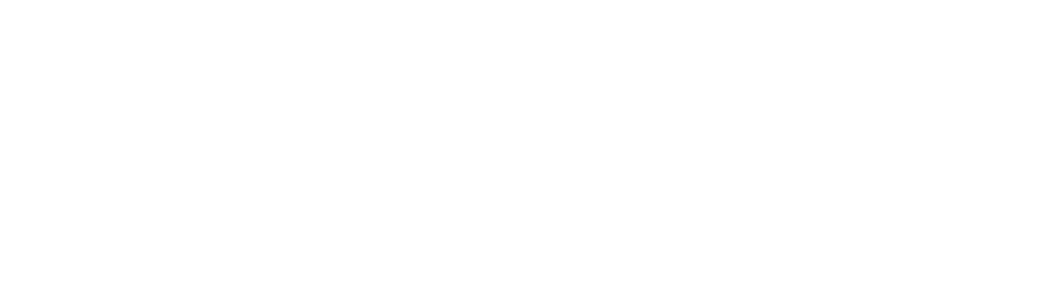
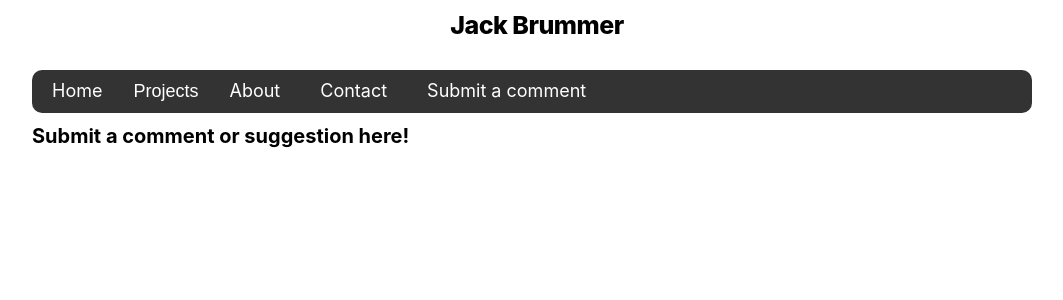
Before and after one commit to jbrummer402/Resume-Site, a Next.js app: page /comment in a window 1280 px wide. Shown: the top 300 px of the page, without its empty margins (108-1171 px from the left). Built offline with nearby package versions, Linux system fonts and the light colour scheme.

Commit message:
Working on comments page

```diff
--- a/components/layout.js
+++ b/components/layout.js
@@ -49,11 +49,11 @@
             </>
             ) : (
             <>
-
+                <main>{children}</main>
             </>
             )}
       </header>
-      <main>{children}</main>
+
 
     </div>
     </div>
--- a/pages/comment.js
+++ b/pages/comment.js
@@ -1,4 +1,17 @@
+import Head from 'next/head'
+import styles from '../components/layout.module.css'
+import utilStyles from '../styles/utils.module.css'
+import Link from 'next/link'
+import Layout from "../components/layout"
 
 export default function Comment (){
-      return null;
+    return (
+        <>
+        <Layout>
+
+            <header className={styles.headingMd}/> <h1>Submit a comment or suggestion here! </h1>
+
+        </Layout>
+        </>
+    )
 }
```
Also changed, not shown: package.json (+6 -2 lines), 1 other file (tests, documents, lock files or other folders).
